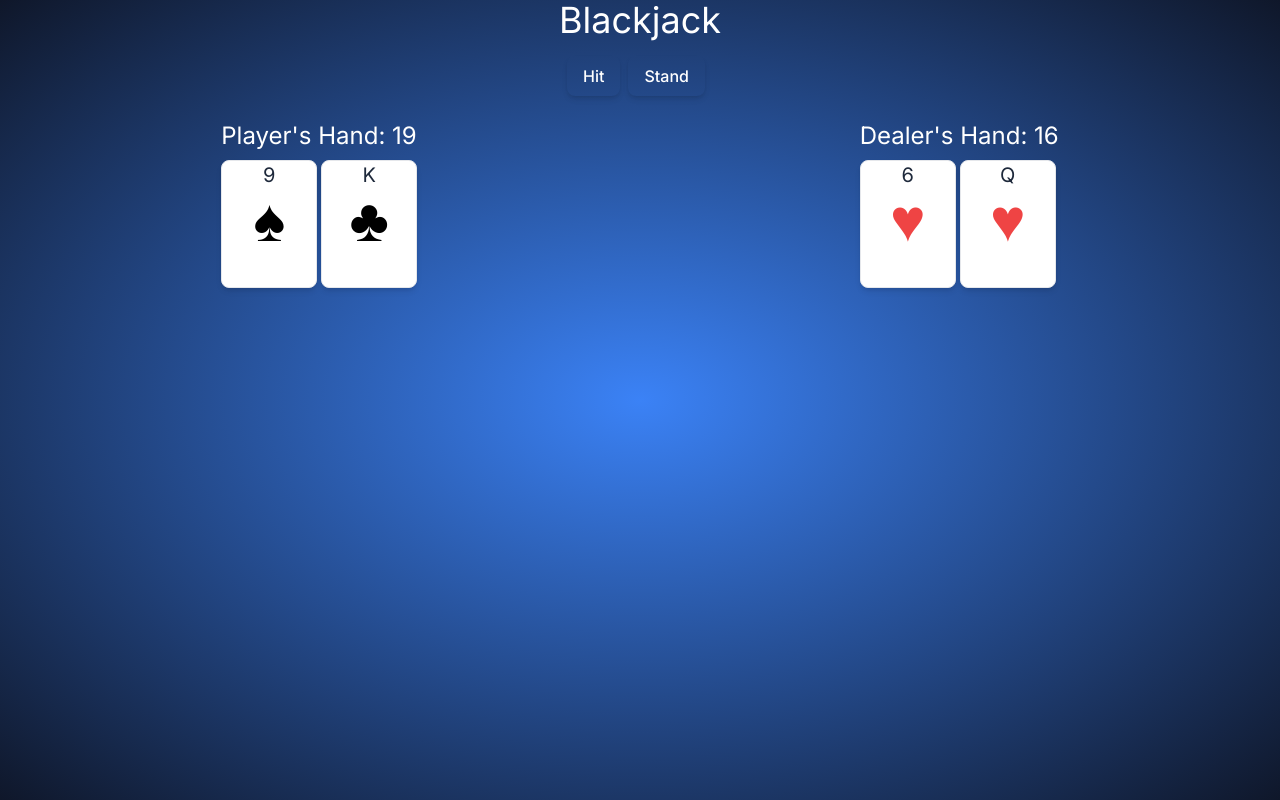
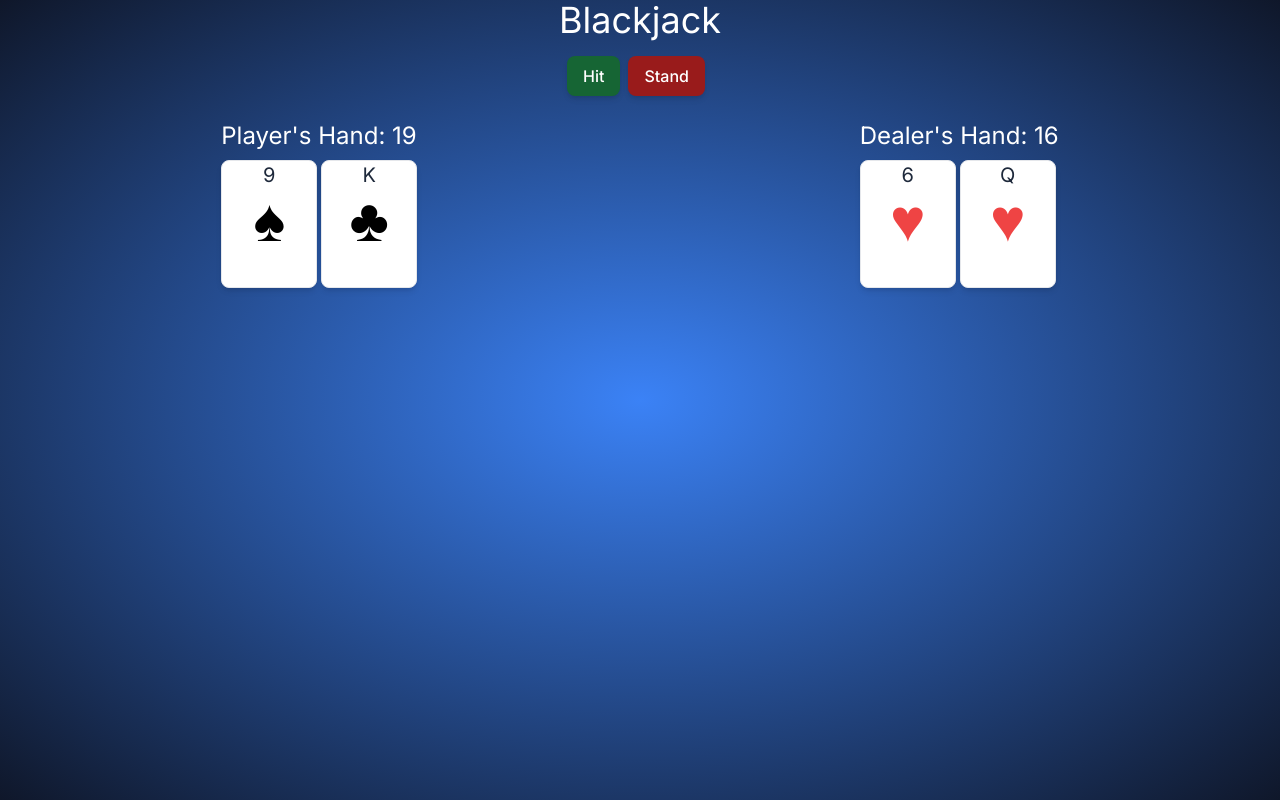
Before and after one commit to arvee0220/codebility_project2_blackjack, a Next.js app: page / in a window 1280 px wide. Built offline with nearby package versions, Linux system fonts and the light colour scheme.

Commit message:
Fix Button prop bg_color

```diff
--- a/components/Button.tsx
+++ b/components/Button.tsx
@@ -4,7 +4,15 @@ const Button: React.FC<ButtonProps> = ({ children, onClick, bg_color }) => {
 	return (
 		<button
 			onClick={onClick}
-			className={`bg-${bg_color}-800 text-white font-medium px-4 py-2 rounded-lg shadow-md mr-2`}
+			className={`${
+				bg_color === "green"
+					? "bg-green-800"
+					: bg_color === "red"
+					? "bg-red-800"
+					: bg_color === "blue"
+					? "bg-blue-800"
+					: ""
+			} text-white font-medium px-4 py-2 rounded-lg shadow-md mr-2`}
 		>
 			{children}
 		</button>
```
